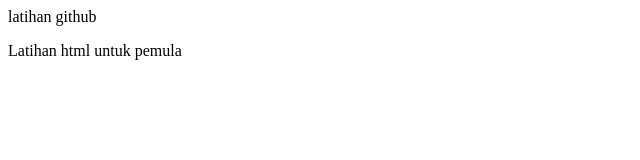
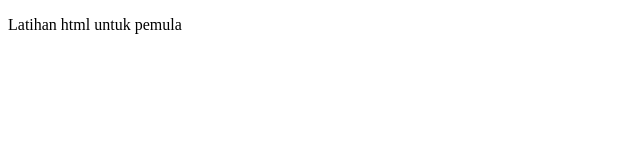
Before and after one commit to kikipermana17/belajar-git, a plain HTML site: page index.html in a window 1280 px wide. Shown: the whole page, without its empty margins (0-640 px from the left). Drawn offline with Linux system fonts and the light colour scheme.

```diff
--- a/index.html
+++ b/index.html
@@ -7,7 +7,7 @@
     <title>Document</title>
 </head>
 <body>
-    latihan github
+
 <p>Latihan html untuk pemula</p>
 </body>
 </html>
```
